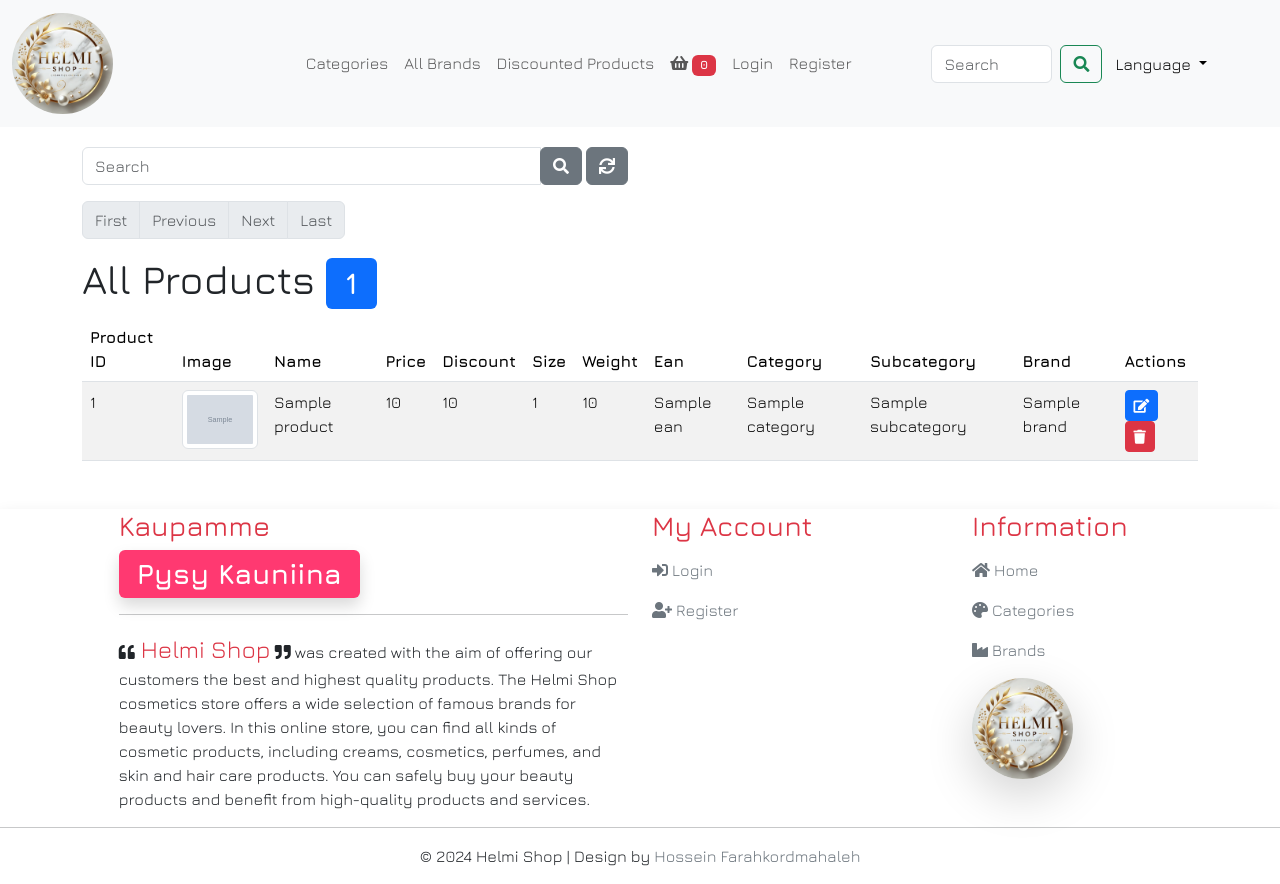
After one commit to HosseinFarah/Cosmetics-online-store, a Python web app: template app/templates/products/all_products.html in a window 1280 px wide. The commit adds this page. Run offline with Jinja, Linux system fonts and the light colour scheme; the template is opened without the code that fills it: most values are stand-ins (such as "Sample title", 1, 10 or a date in 2020); grey boxes marked "Sample" are stand-in pictures; some libraries are stand-ins or nearby versions.

Commit message:
allproducts and all_tickets added

```diff
--- a/app/templates/base.html
+++ b/app/templates/base.html
@@ -158,6 +158,8 @@
                 <a href="{{ url_for('products.all_orders') }}" class="btn btn-primary mt-2" ><i class="fa fa-shopping-cart"></i> {{ _('All Orders') }}</a>
                 <a href="{{ url_for('auth.all_users') }}" class="btn btn-primary mt-2" ><i class="fa fa-users"></i> {{ _('All Users') }}</a>
                 <a href="{{ url_for('auth.activate_users') }}" class="btn btn-primary mt-2" ><i class="fa fa-user-check"></i> {{ _('Active Users') }}</a>
+                <a href="{{ url_for('products.all_products') }}" class="btn btn-primary mt-2" ><i class="fa fa-list"></i> {{ _('All Products') }}</a>
+                <a href="{{ url_for('tickets.view_tickets') }}" class="btn btn-primary mt-2" ><i class="fa fa-ticket-alt"></i> {{ _('All Tickets') }}</a>
             </div>
         </div>
         {% endif %}
--- /dev/null
+++ b/app/templates/products/all_products.html
@@ -0,0 +1,76 @@
+{% extends 'base.html' %}
+{% block content %}
+    <div class="container">
+        <div class="row">
+            <div class="col-md-6 mt-3">
+                <form action="{{ url_for('products.all_products') }}" method="get">
+                    <div class="input-group mb-3">
+                        <input type="text" class="form-control" placeholder="{{ _('Search') }}" name="search" value="{{ search }}" />
+                        <div class="input-group-append">
+                            <button class="btn btn-secondary" type="submit"><i class="fa fa-search"></i></button>
+                            <button class="btn btn-secondary" type="button" onclick="window.location.href='{{ url_for('products.all_products', search='', page=1) }}'"><i class="fa fa-sync"></i></button>
+                        </div>
+                    </div>
+                </form>
+            </div>
+        </div>
+        <!-- pagination -->
+        <nav aria-label="{{ _('Page navigation') }}">
+            <ul class="pagination">
+                <li class="page-item {% if products.page == 1 %}disabled{% endif %}">
+                    <a class="page-link" href="{{ url_for('products.all_products', search=search, page=1) }}">{{ _('First') }}</a>
+                </li>
+                <li class="page-item {% if products.page == 1 %}disabled{% endif %}">
+                    <a class="page-link" href="{{ url_for('products.all_products', search=search, page=products.prev_num) }}">{{ _('Previous') }}</a>
+                </li>
+                <li class="page-item {% if products.page == products.pages %}disabled{% endif %}">
+                    <a class="page-link" href="{{ url_for('products.all_products', search=search, page=products.next_num) }}">{{ _('Next') }}</a>
+                </li>
+                <li class="page-item {% if products.page == products.pages %}disabled{% endif %}">
+                    <a class="page-link" href="{{ url_for('products.all_products', search=search, page=products.pages) }}">{{ _('Last') }}</a>
+                </li>
+            </ul>
+        </nav>
+
+    <h1>{{ _('All Products') }} <span class="badge bg-primary">{{ all_products_count }}</span></h1>
+    <table class="table table-striped overflow-auto">
+        <thead>
+            <tr>
+                <th>{{ _('Product ID') }}</th>
+                <th>{{ _('Image') }}</th>
+                <th>{{ _('Name') }}</th>
+                <th>{{ _('Price') }}</th>
+                <th>{{ _('Discount') }}</th>
+                <th>{{ _('Size') }}</th>
+                <th>{{ _('Weight') }}</th>
+                <th>{{ _('Ean') }}</th>
+                <th>{{ _('Category') }}</th>
+                <th>{{ _('Subcategory') }}</th>
+                <th>{{ _('Brand') }}</th>
+                <th>{{ _('Actions') }}</th>
+            </tr>
+        </thead>
+        <tbody>
+            {% for product in products.items %}
+            <tr>
+                    <td>{{ product.id }}</td>
+                    <td><img src="{{ url_for('static', filename='uploads/products/' + product.image) }}" alt="{{ product.name }}" class="img-thumbnail" width="95px" height="95px" object-fit="contain"></td>
+                    <td>{{ product.name }}</td>
+                    <td>{{ product.price }}</td>
+                    <td>{{ product.discount }}</td>
+                    <td>{{ product.size }}</td>
+                    <td>{{ product.weight }}</td>
+                    <td>{{ product.ean }}</td>
+                    <td>{{ product.category.name }}</td>
+                    <td>{{ product.subcategory.name }}</td>
+                    <td>{{ product.brand.name }}</td>
+                    <td>
+                        <a href="{{ url_for('products.edit_product', id=product.id) }}" class="btn btn-primary btn-sm"><i class="fa fa-edit"></i></a>
+                        <a href="{{ url_for('products.delete_product', id=product.id) }}" class="btn btn-danger btn-sm" onclick="return confirm('{{ _('Are you sure you want to delete') }} {{ product.name }}?')"><i class="fa fa-trash"></i></a>
+                    </td>
+                </tr>
+            {% endfor %}
+        </tbody>
+    </table>
+</div>
+{% endblock %}
```
Also changed, not shown: app/auth/views.py (+14 -4 lines), app/products/views.py (+37 -0 lines), app/templates/tickets/view_tickets.html (+44 -1 lines), app/tickets/views.py (+16 -3 lines), translations/en/LC_MESSAGES/messages.po, translations/fi/LC_MESSAGES/messages.po, 3 other files.
